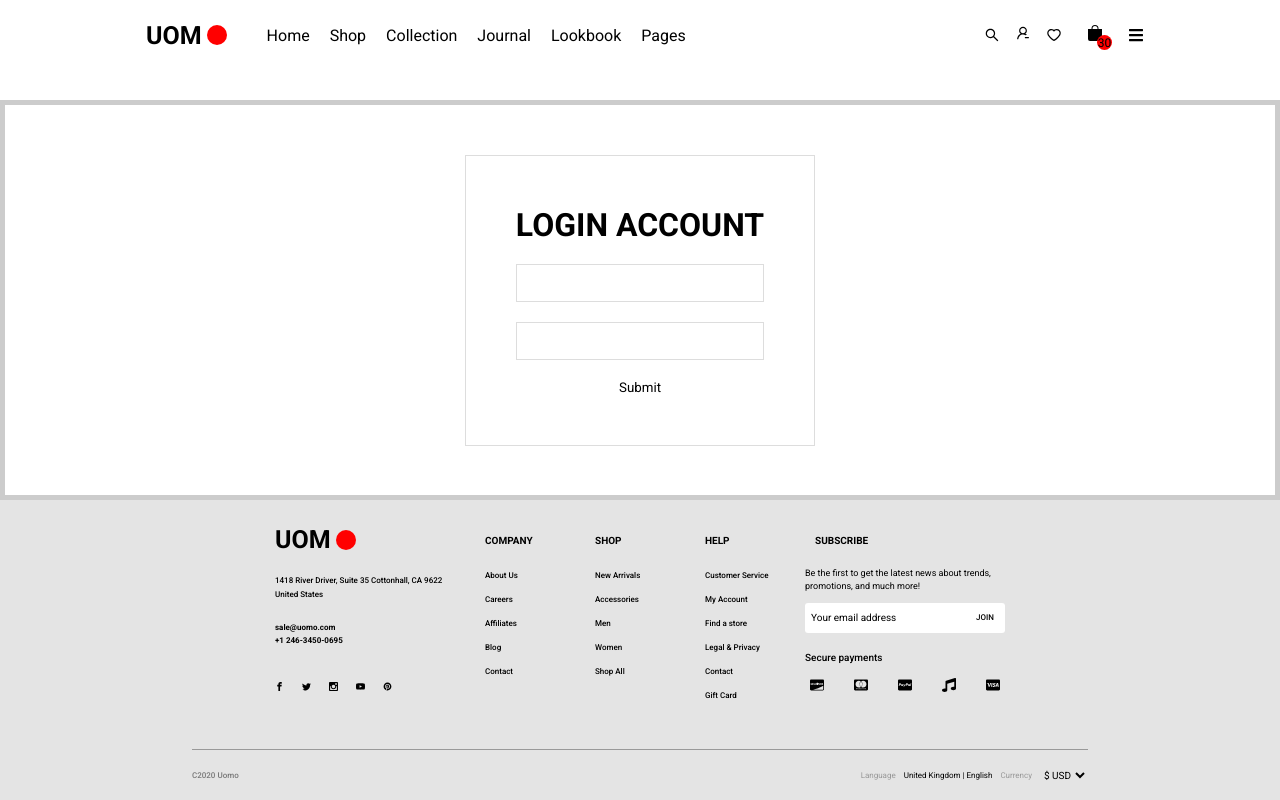
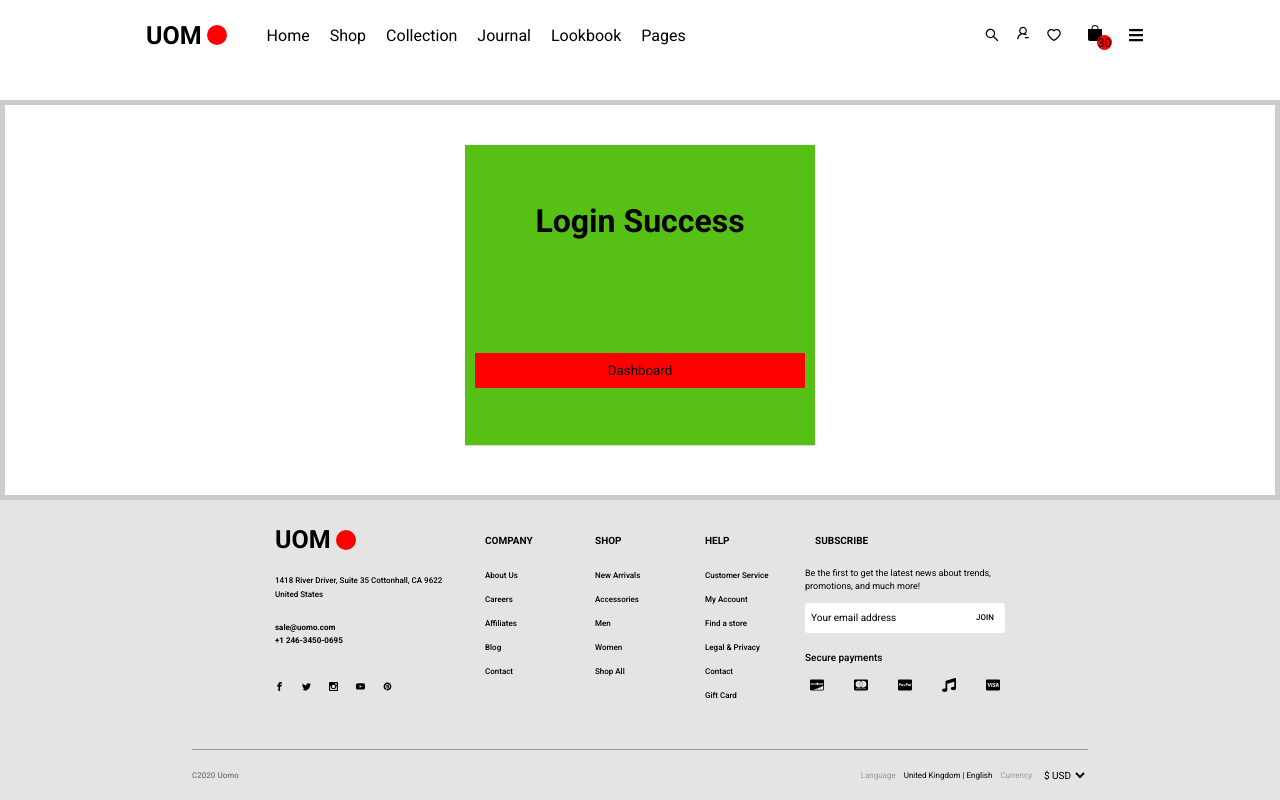
Before and after one commit to MateuszRyniewicz/ecommerce, a React (Create React App) app: page /login in a window 1280 px wide. Built offline with nearby package versions, Linux system fonts and the light colour scheme.

Commit message:
create popup confirm go to dashboard

```diff
--- a/src/components/FormLogin.tsx
+++ b/src/components/FormLogin.tsx
@@ -1,4 +1,4 @@
-import React, { FC, useEffect } from 'react';
+import React, { FC, useEffect, useState } from 'react';
 
 import * as Yup from 'yup';
 import { Formik } from 'formik';
@@ -14,8 +14,8 @@ import {
 	StyledForm,
 	StyledInput,
 	StyledFormBoxError,
-	StyledBtnCard1,
 } from './home/FormLogin.css';
+import Popup from './Popup';
 
 const validationSchema = () =>
 	Yup.object().shape({
@@ -27,6 +27,7 @@ const validationSchema = () =>
 	});
 
 const FormLogin: FC = () => {
+	const [isOpen, setIsOpen] = useState<boolean>(true);
 	const dispatch = useDispatch();
 	const navigate = useNavigate();
 
@@ -41,11 +42,15 @@ const FormLogin: FC = () => {
 	};
 
 	useEffect(() => {
-		if (response?.success) navigate('/dashboard');
+		if (response?.success) {
+			setIsOpen(true);
+		}
+		// if (response?.success) navigate('/dashboard');
 	}, [response?.success]);
 
 	return (
 		<StyledSection>
+			{isOpen && <Popup />}
 			<StyledHeaderText>LOGIN ACCOUNT</StyledHeaderText>
 			<Formik<Partial<User>>
 				initialValues={initialValues}
@@ -80,7 +85,7 @@ const FormLogin: FC = () => {
 						<StyledFormBoxError>
 							{errors.password && touched.password && errors.password}
 						</StyledFormBoxError>
-						<button>Submit</button>
+						<button type='submit'>Submit</button>
 					</StyledForm>
 				)}
 			</Formik>
--- /dev/null
+++ b/src/components/Popup.tsx
@@ -0,0 +1,17 @@
+import React, { FC } from 'react';
+import { StyledButton, StyledPopup } from './home/Popup.css';
+import { StyledHeaderText } from './home/FormLogin.css';
+import { useNavigate } from 'react-router-dom';
+const Popup: FC = () => {
+	const navigate = useNavigate();
+	return (
+		<StyledPopup>
+			<StyledHeaderText>Login Success</StyledHeaderText>
+			<StyledButton onClick={() => navigate('/dashboard')}>
+				Dashboard
+			</StyledButton>
+		</StyledPopup>
+	);
+};
+
+export default Popup;
--- /dev/null
+++ b/src/components/home/Popup.css.tsx
@@ -0,0 +1,21 @@
+import styled from 'styled-components';
+
+export const StyledPopup = styled.div`
+	width: 350px;
+	height: 300px;
+	padding: 10px;
+	background-color: #57c015;
+	position: absolute;
+	top: 50%;
+	left: 50%;
+	transform: translate(-50%, -85%);
+	display: flex;
+	justify-content: space-around;
+	flex-direction: column;
+`;
+
+export const StyledButton = styled.button`
+	background-color: red;
+	text-align: center;
+	padding: 10px;
+`;
```
